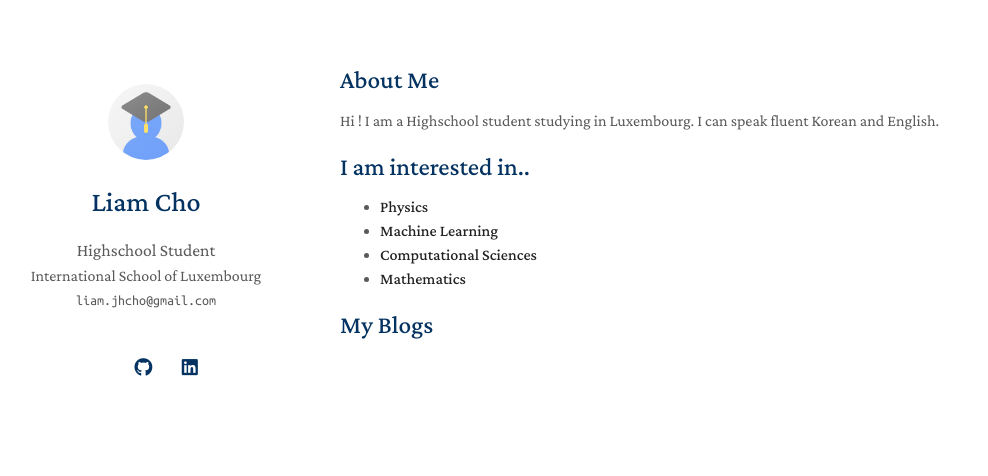
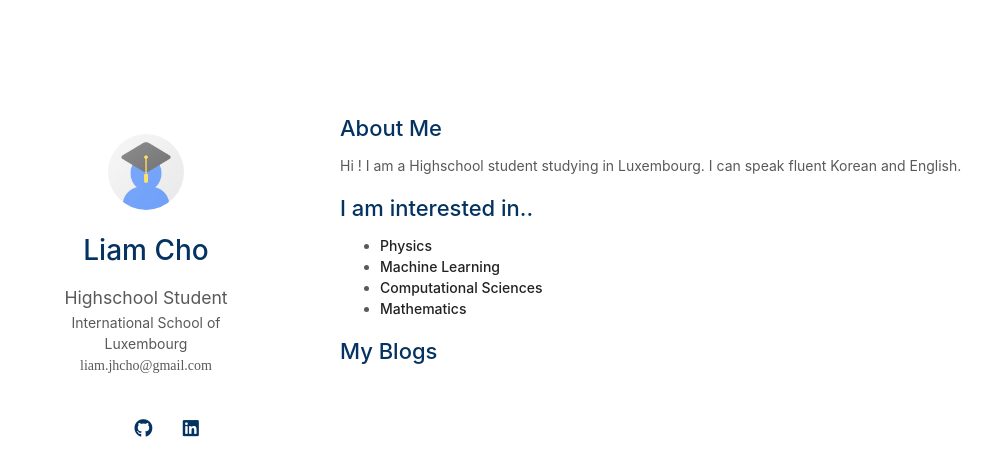
Before and after one commit to Worlds-law/Worlds-law.github.io, a Jekyll site: the page built from index.md, in a window 1280 px wide. Shown: the top 476 px of the page, without its empty margins (130-1118 px from the left). Built offline with Jekyll 4.4.1, drawn with Linux system fonts in a browser that asks for light colours; nearby versions of some CDN libraries; a style sheet for code colours, icons or effects is not loaded; our own code applies the rules of GitHub Pages for plain Markdown files.

Commit message:
font change

```diff
--- a/_config.yml
+++ b/_config.yml
@@ -34,7 +34,8 @@ auto_dark_mode: true
 
 # Font
 # You can use this option to choose between Serif or Sans Serif fonts.
-font: "Serif" # or "Sans Serif"
+font: "Sans Serif"
+#"Serif" or "Sans Serif"
 
 # Google Analytics ID
 # Please remove this if you don't use Google Analytics
```
